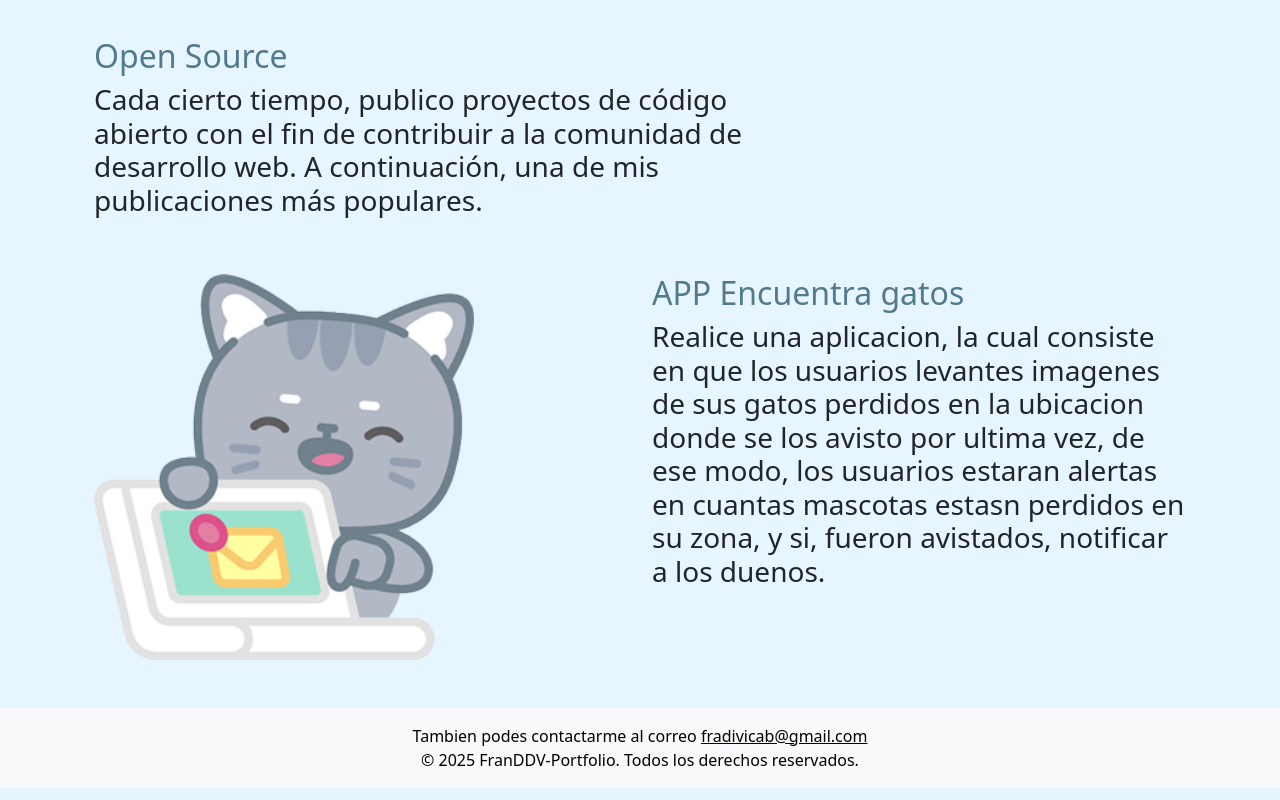
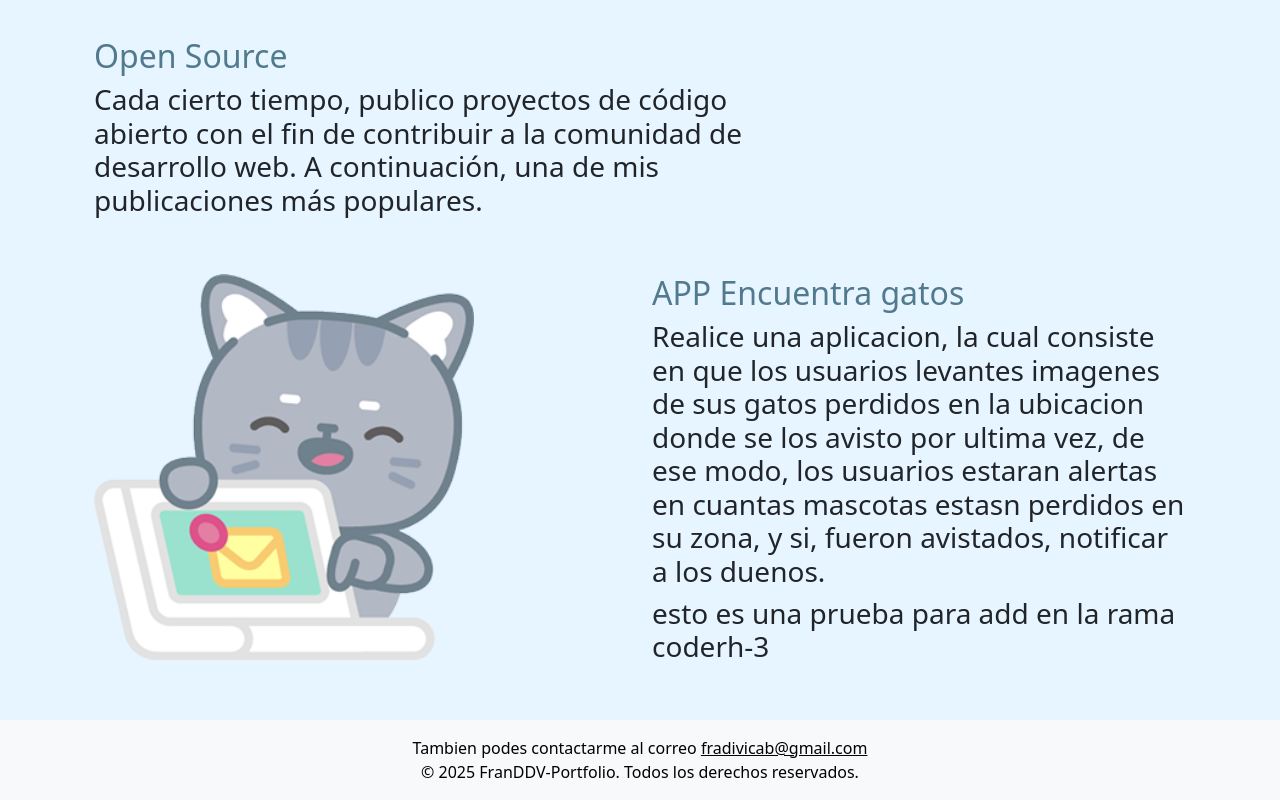
Before and after one commit to fradivicab/portfolio-fran-boostrap, a plain HTML site: page index.html in a window 1280 px wide. Shown: the part 1444-2244 px from the top of the page. Drawn offline with nearby package versions, Linux system fonts and the light colour scheme.

Commit message:
Test to add a modify in the secondary branch

```diff
--- a/index.html
+++ b/index.html
@@ -131,6 +131,7 @@
                                 gatos perdidos en la ubicacion donde se los avisto por ultima vez, de ese modo, los
                                 usuarios estaran alertas en cuantas mascotas estasn perdidos en su zona, y si, fueron
                                 avistados, notificar a los duenos.</h3>
+                                <h3>esto es una prueba para add en la rama coderh-3</h3>
                         </div>
 
                     </div>
```
